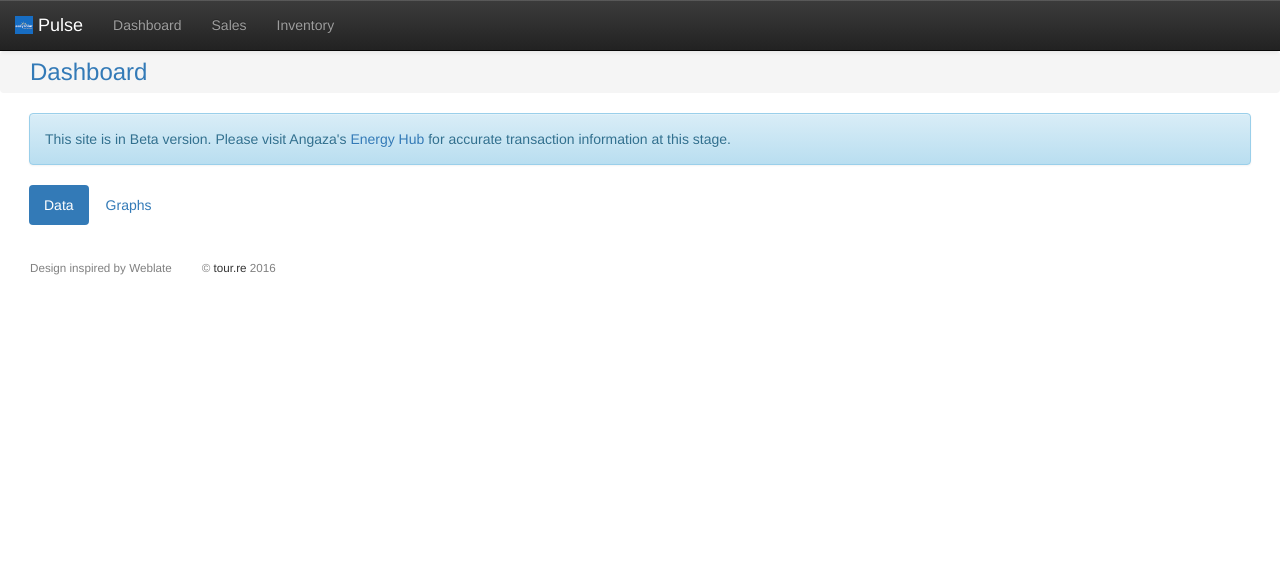
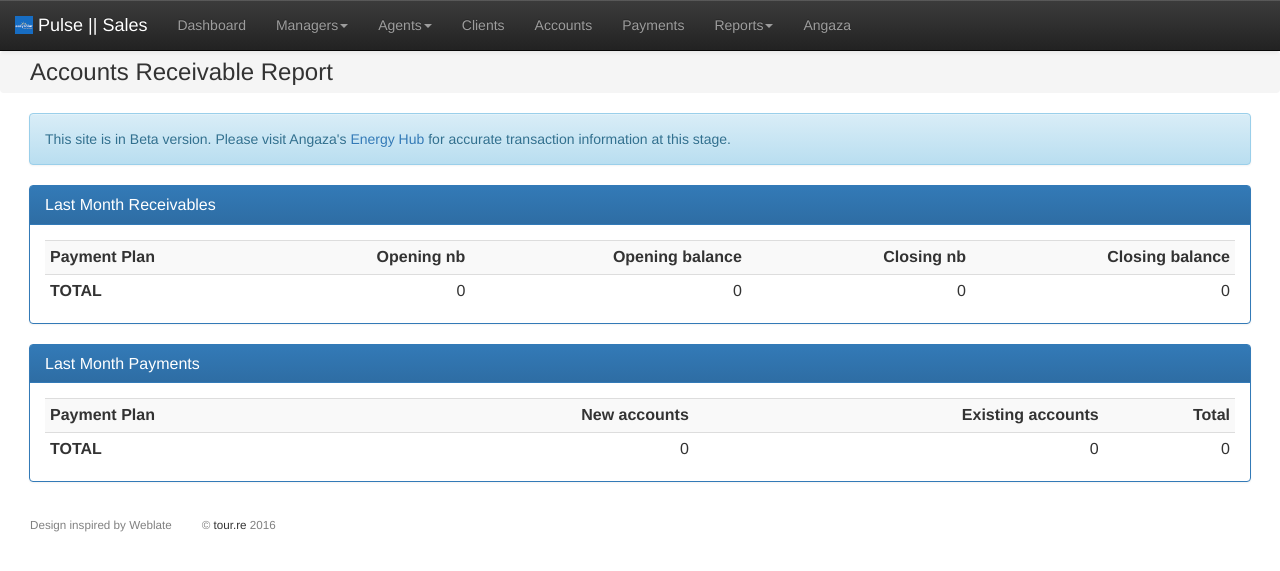
Before and after one commit to tourRe/azimuth, a Django app: a page that uses pulse/templates/base.html in a window 1280 px wide. Shown: the top 571 px of the page. Run offline with Django 3.2, Linux system fonts and the light colour scheme; data that the repository does not hold is empty; parts of the project's set-up code (start-up, migrations or seed data) failed here and were passed over; some libraries are stand-ins or nearby versions.

Commit message:
improvements everywhere!

```diff
--- a/pulse/sales/models.py
+++ b/pulse/sales/models.py
@@ -20,7 +20,13 @@
 
 # Return the last second of the last day of the month of a given date
 def month_end(date):
-    result = datetime.datetime(date.year, date.month+1, 1,
+    if date.month == 12:
+        next_year = date.year + 1
+        next_month = 1
+    else:
+        next_year = date.year
+        next_month = date.month + 1
+    result = datetime.datetime(next_year, next_month, 1,
             00,00,00,000000).replace(tzinfo=pytz.utc)
     return result - datetime.timedelta(0,1,0)
 
@@ -172,6 +178,28 @@
     def new_LM(self): return self.filter(
             reg_date__gt = LM_start,
             reg_date__lt = LM_end)
+    @cached_property
+    def not_new_LM(self): return self.exclude(
+            reg_date__gt = LM_start,
+            reg_date__lt = LM_end)
+
+    # Credit and cash accounts
+    @property
+    def cash(self):
+        return self.filter(plan_up = F('plan_tot'))
+    @property
+    def credit(self):
+        return self.exclude(plan_up = F('plan_tot'))
+
+    # Unlocked accounts
+    def unlocked_between(self, start, end):
+        return self.filter(unlock_date__gt = start, unlock_date__lt = end)
+    @property
+    def unlocked_TM(self):
+        return self.unlocked_between(TM_start,today)
+    @property
+    def unlocked_LM(self):
+        return self.unlocked_between(LM_start, LM_end)
 
     # Active accounts
     @cached_property
@@ -191,7 +219,7 @@
                 self.active.last_payments.filter(next_disable__lt =
                     today - datetime.timedelta(days = days + tol)))
 
-    # Accounts at risk
+    # Accounts with delayed payments
     def delayed_payment(self, days, tol):
         return self.filter(payment__in =
                 self.active.last_payments.filter(
@@ -220,7 +248,7 @@
     @cached_property
     def avg_price(self):
         if not self.exists(): return 0
-        return ratio(self.plan_tot,self.nb)
+        return int(ratio(self.plan_tot,self.nb))
 
     # *** METHODS ***
 
@@ -251,6 +279,29 @@
         Q = self.active.last_payments
         if Q.exists(): return Q.aggregate(Sum('paid_left'))['paid_left__sum']
         return 0
+    @property
+    def outstanding_at_EOLM(self):
+        result = 0
+        for acc in self.active_LM:
+            result += acc.outstanding_at(LM_end)
+        return result
+    @property
+    def outstanding_at_EOLLM(self):
+        result = 0
+        for acc in self.active_LM:
+            result += acc.outstanding_at(LM_start)
+        return result
+
+    @property
+    def nb_active_at_EOLM(self):
+        result = 0
+        return len([acc for
+            acc in self.active_LM if acc.is_active_at(LM_end)])
+    @property
+    def nb_active_at_EOLLM(self):
+        result = 0
+        return len([acc for
+            acc in self.active_LM if acc.is_active_at(LM_start)])
 
     # Expected payment according to initial plan
     def ex_plan_at(self, date):
@@ -437,6 +488,7 @@
     plan_tot = models.PositiveIntegerField(default=0)
     plan_week = models.PositiveIntegerField(default=0)
     reg_date = models.DateTimeField('registration date')
+    unlock_date = models.DateTimeField('unlock date', null=True)
     agent = models.ForeignKey(Agent)
     status = models.CharField(max_length=1,choices=STATUS)
     objects = AccountQuerySet.as_manager()
@@ -453,6 +505,10 @@
 
     @property
     def is_active(self): return self.last_pay.paid_left > 0
+    def is_active_at(self,date):
+        if self.reg_date < date:
+            return self.last_pay_at(date).paid_left > 0
+        return False
     @property
     def is_active_TM(self):
         if self.is_new_TM: return True
@@ -499,7 +555,7 @@
 
     # Total amount paid
     def paid_at(self, date):
-        try: return self.last_pay.at(date).paid_after
+        try: return self.last_pay_at(date).paid_after
         except: return 0
     @cached_property
     def paid(self): return self.last_pay.paid_after
@@ -515,6 +571,10 @@
     def paid_LM(self): return self.payments.LM.sum_amount
 
     # Outstanding balance
+    def outstanding_at(self, date):
+        if self.reg_date <= date:
+            return self.plan_tot - self.paid_at(date)
+        return 0
     @property
     def outstanding(self): return self.plan_tot - self.paid
 
@@ -736,6 +796,11 @@
             instance.is_upfront = False
 
         instance.paid_left = instance.account.plan_tot - instance.paid_after
+
+        if instance.paid_left == 0:
+            instance.account.unlock_date = instance.date
+            instance.account.save()
+
         instance.is_last = True
         instance.save()
 
--- a/pulse/sales/templates/sales/menu.html
+++ b/pulse/sales/templates/sales/menu.html
@@ -27,6 +27,14 @@
     <li><a href="{% url 'sales:client_index' %}">Clients</a></li>
     <li><a href="{% url 'sales:account_index' %}">Accounts</a></li>
     <li><a href="{% url 'sales:payment_index' %}">Payments</a></li>
+    <li class="dropdown">
+    <a href=# class="dropdown-toggle" data-toggle="dropdown">Reports<b class="caret"></b></a>
+    <ul class="dropdown-menu">
+      <li><a href="{% url 'sales:reports_revenue' %}">Revenue</a></li>
+      <li><a href="{% url 'sales:reports_AR' %}">Accounts Receivable</a></li>
+      <li><a href="{% url 'sales:reports_com' %}">Commission</a></li>
+    </ul>
+    </li>
     <li><a href="https://payg.angazadesign.com">Angaza</a></li>
   </ul>
 </div>
--- /dev/null
+++ b/pulse/sales/templates/sales/reports_AR.html
@@ -0,0 +1,81 @@
+{% extends "base.html" %}
+{% load humanize %}
+
+<head>
+  <title>Pulse > Accounts Receivable report</title>
+  <meta name="description" content="Accounts Receivable report" />
+</head>
+
+{% block menu %}
+  {% include "sales/menu.html" %}
+{% endblock %}
+
+{% block breadcrumbs %}
+  <li>
+    Accounts Receivable Report
+  </li>
+{% endblock %}
+
+{% block content %}
+
+<div class="content">
+
+  <div class="panel panel-primary">
+    <div class="panel-heading"><h4 class="panel-title">Last Month Receivables</h4></div>
+    <div class="panel-body">
+
+      <table class="table table-condensed table-striped">
+        <tr>
+          <th>Payment Plan</th>
+          <th style="text-align:right">Opening nb</th>
+          <th style="text-align:right">Opening balance</th>
+          <th></th>
+          <th></th>
+          <th style="text-align:right">Closing nb</th>
+          <th style="text-align:right">Closing balance</th>
+        </tr>
+
+        {% for plan_name, accounts in AR_table.items %}
+        <tr>
+          <th>{{ plan_name }}</th>
+          <td>{{ accounts.nb_active_at_EOLLM|intcomma }}</td>
+          <td>{{ accounts.outstanding_at_EOLLM|intcomma }}</td>
+          <td></td>
+          <td></td>
+          <td>{{ accounts.nb_active_at_EOLM|intcomma }}</td>
+          <td>{{ accounts.outstanding_at_EOLM|intcomma }}</td>
+        </tr>
+        {% endfor %}
+      </table>
+
+    </div>
+  </div>
+
+  <div class="panel panel-primary">
+    <div class="panel-heading"><h4 class="panel-title">Last Month Payments</h4></div>
+    <div class="panel-body">
+
+      <table class="table table-condensed table-striped">
+        <tr>
+          <th>Payment Plan</th>
+          <th style="text-align:right">New accounts</th>
+          <th style="text-align:right">Existing accounts</th>
+          <th style="text-align:right">Total</th>
+        </tr>
+
+        {% for plan_name, accounts in AR_table.items %}
+        <tr>
+          <th>{{ plan_name }}</th>
+          <td>{{ accounts.new_LM.paid_LM|intcomma }}</td>
+          <td>{{ accounts.not_new_LM.paid_LM|intcomma }}</td>
+          <td>{{ accounts.paid_LM|intcomma }}</td>
+        </tr>
+        {% endfor %}
+      </table>
+
+    </div>
+  </div>
+
+</div>
+
+{% endblock %}
--- a/pulse/sales/urls.py
+++ b/pulse/sales/urls.py
@@ -27,6 +27,13 @@
             views.account, name='account'),
         url(r'^payments/$',
             views.payment_index, name='payment_index'),
+
+        url(r'^reports/revenue/$',
+            views.reports_revenue, name='reports_revenue'),
+        url(r'^reports/AR/$',
+            views.reports_AR, name='reports_AR'),
+        url(r'^reports/com/$',
+            views.reports_com, name='reports_com'),
 
         url(r'^payments/graph/season_hour/$',
             views.payment_season_hour, name='pay_seas_hour'),
--- a/pulse/sales/views.py
+++ b/pulse/sales/views.py
@@ -181,6 +181,51 @@
 def payment_index(request):
     return render(request, 'sales/payment_index.html', context)
 
+# ****************************************************************
+# *************************** REPORTS ****************************
+# ****************************************************************
+
+def reports_revenue(request):
+    accounts = Account.objects.all().new_LM
+    rev_table = collections.OrderedDict()
+    for a in accounts.values('plan_name').order_by('plan_name').distinct():
+        name = a['plan_name']
+        rev_table[name] = accounts.filter(plan_name = name)
+    rev_table['TOTAL'] = accounts
+    context['rev_table'] = rev_table
+    return render(request, 'sales/reports_revenue.html', context)
+
+def reports_AR(request):
+    accounts = Account.objects.all().active_LM
+    AR_table = collections.OrderedDict()
+    for a in accounts.values('plan_name').order_by('plan_name').distinct():
+        name = a['plan_name']
+        AR_table[name] = accounts.filter(plan_name = name)
+    AR_table['TOTAL'] = accounts
+    context['AR_table'] = AR_table
+    return render(request, 'sales/reports_AR.html', context)
+
+def reports_com(request):
+    real_agents = agent_list.exclude(login = 'hq.demo')
+    real_agents = real_agents.exclude(login = 'hq.marketing')
+    accounts = Account.objects.all().active_LM
+    com_table = collections.OrderedDict()
+    com_table['Payment plan'] = []
+    for agent in real_agents:
+        com_table['Payment plan'].append(agent.login)
+    for a in accounts.values('plan_name').order_by('plan_name').distinct():
+        name = a['plan_name']
+        com_table[name] = []
+        for agent in real_agents:
+            com_table[name].append(
+                    accounts.filter(plan_name = name, agent = agent).unlocked_LM.nb)
+    com_table['TOTAL'] = []
+    for agent in real_agents:
+        com_table['TOTAL'].append(
+                accounts.filter(agent = agent).unlocked_LM.nb)
+    context['com_table'] = com_table
+    return render(request, 'sales/reports_com.html', context)
+
 # ***************************************************************
 # ************************* GRAPHS ******************************
 # ***************************************************************
--- a/pulse/system/views.py
+++ b/pulse/system/views.py
@@ -1,3 +1,5 @@
 from django.shortcuts import render
+from system.tasks import fetch_data
 
-# Create your views here.
+def collect(request, option=""):
+    fetch_data(option)
--- a/pulse/templates/menu.html
+++ b/pulse/templates/menu.html
@@ -8,5 +8,13 @@
     <li><a href="{% url 'index' %}">Dashboard</a></li>
     <li><a href="{% url 'sales:index' %}">Sales</a></li>
     <li><a href="{% url 'inventory:index' %}">Inventory</a></li>
+    <li class="dropdown">
+      <a href="#" class="dropdown-toggle" data-toggle="dropdown">System<b class="caret"></b></a>
+        <ul class="dropdown-menu">
+          <li><a href="{% url 'admin:index' %}">Admin</a></li>
+          <li><a href="{% url 'admin:index' %}">Launch Update</a></li>
+          <li><a href="{% url 'admin:index' %}">Force Full Update</a></li>
+        </ul>
+    </li>
   </ul>
 </div>
```
Also changed, not shown: pulse/sales/templates/sales/reports_com.html (added, +43 -0 lines), pulse/sales/templates/sales/reports_revenue.html (added, +50 -0 lines), pulse/system/models.py (+9 -0 lines), pulse/system/tasks.py (+20 -20 lines), pulse/system/urls.py (added, +10 -0 lines), pulse/sales/migrations/0021_account_unlock_date.py (added).
